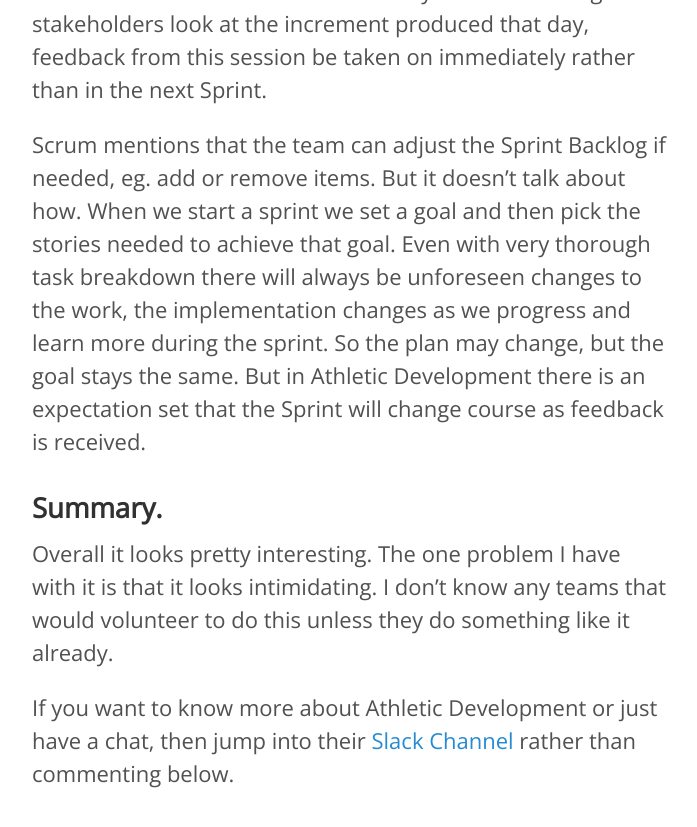
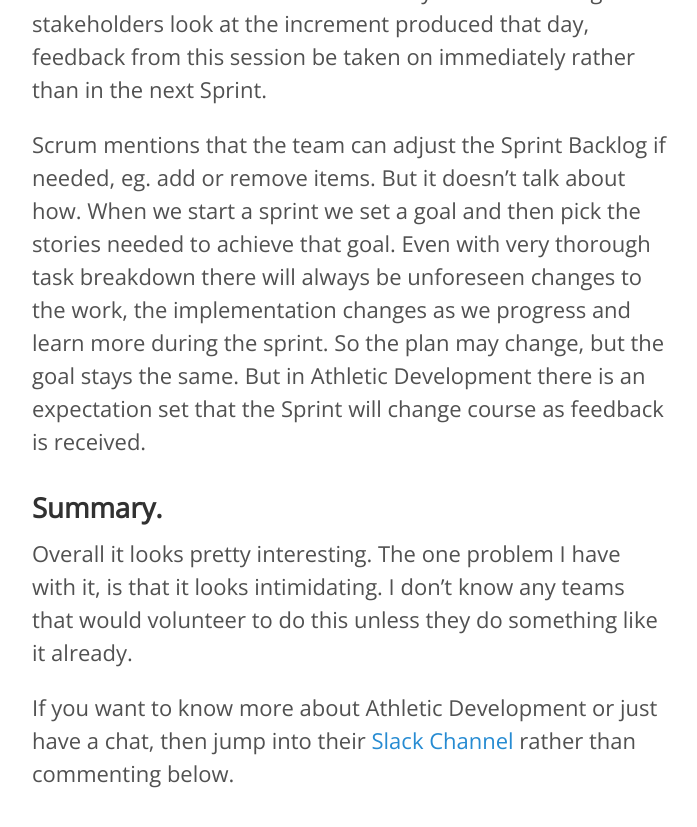
Before and after one commit to foopod/blog-2.0, a Jekyll site: the page built from _posts/2017-11-29-athletic-development.md, in a window 1280 px wide and 900 px high, scrolled down 2303 px. Shown: the top 827 px of the window, without its empty margins (289-986 px from the left). Built offline with Jekyll 4.4.1, drawn with Linux system fonts in a browser that asks for light colours; nearby versions of some CDN libraries; comment, search, counter and statistics services are not loaded.

Commit message:
spelling

```diff
--- a/_posts/2017-11-29-athletic-development.md
+++ b/_posts/2017-11-29-athletic-development.md
@@ -37,6 +37,6 @@ Scrum mentions that the team can adjust the Sprint Backlog if needed, eg. add or
 
 ### Summary.
 
-Overall it looks pretty interesting. The one problem I have with it is that it looks intimidating. I don't know any teams that would volunteer to do this unless they do something like it already.
+Overall it looks pretty interesting. The one problem I have with it, is that it looks intimidating. I don't know any teams that would volunteer to do this unless they do something like it already.
 
 If you want to know more about Athletic Development or just have a chat, then jump into their <a href="https://join.slack.com/t/athleticdevelopment/shared_invite/enQtMjc0OTE5NDE2OTQ5LWEzZTI0NTlhNzk5ZThlOGY1NTQ2ZmM2NmMyYWI3ZTQxZjEwOTdkMjgyZTAyZWVlM2IwNTgxZGFjMTFlNzViZjg">Slack Channel</a> rather than commenting below.
```
